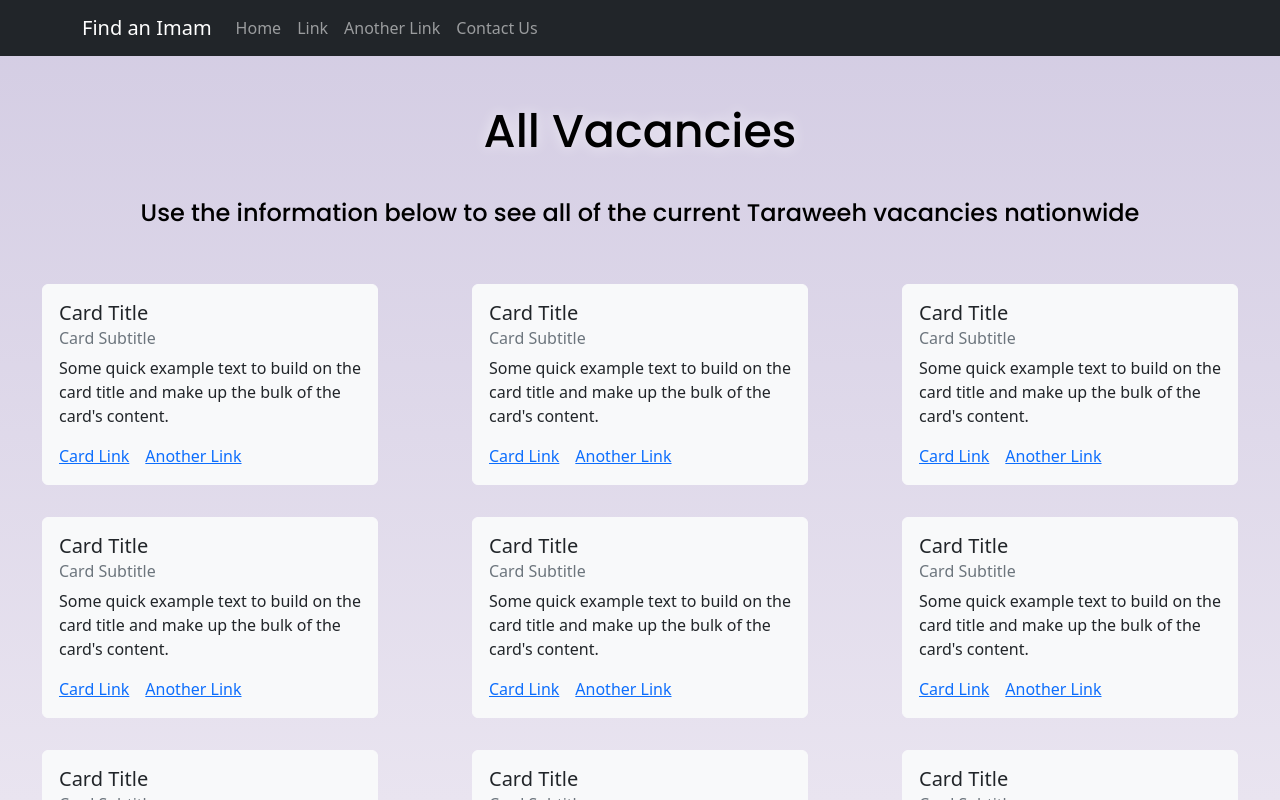
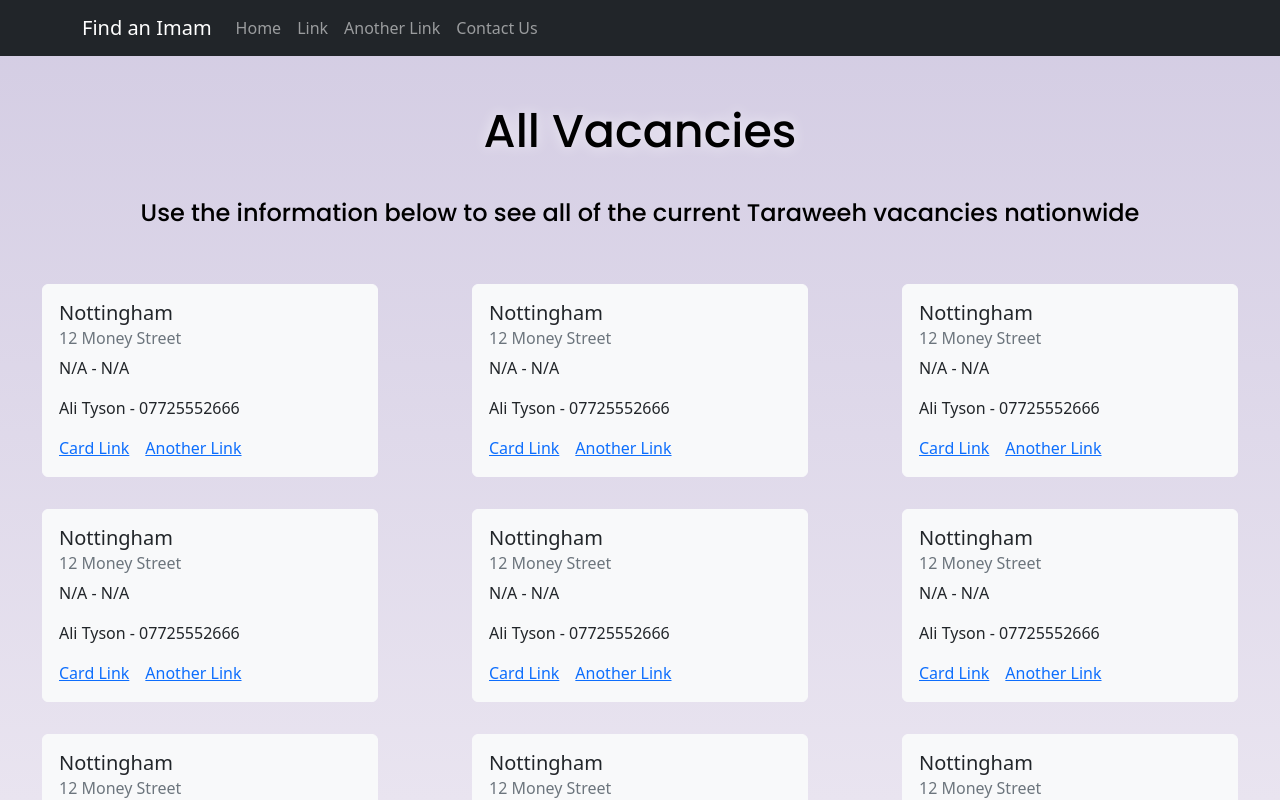
Before and after one commit to Faopaw/find-imam-taraweeh, a Next.js app: page / in a window 1280 px wide. Built offline with nearby package versions, Linux system fonts and the light colour scheme.

Commit message:
grid display improved

```diff
--- a/components/Vacancies.js
+++ b/components/Vacancies.js
@@ -2,18 +2,85 @@ import classes from "./Vacancies.module.css";
 import VacancyCard from "./VacancyCard";
 
 export default function Vacancies() {
+    const DUMMY_DATA = [
+        {
+            city: "Nottingham",
+            address : "12 Money Street",
+            requirements : "N/A",
+            contactname : "Ali Tyson",
+            contactnumber : "07725552666",
+            extradetails : "N/A"
+        },
+        {
+            city: "Birmingham",
+            address : "156662 Money Street",
+            requirements : "N/A",
+            contactname : "Ali Tyson",
+            contactnumber : "07725552666",
+            extradetails : "N/A"
+        },
+        {
+            city: "London",
+            address : "1222 Money Street",
+            requirements : "N/A",
+            contactname : "Ali Tyson",
+            contactnumber : "07725552666",
+            extradetails : "N/A"
+        },
+        {
+            city: "Birmingham",
+            address : "12 Money Street",
+            requirements : "N/A",
+            contactname : "Ali Tyson",
+            contactnumber : "07725552666",
+            extradetails : "N/A"
+        },
+        {
+            city: "Nottingham",
+            address : "12 Money Street",
+            requirements : "N/A",
+            contactname : "Ali Tyson",
+            contactnumber : "07725552666",
+            extradetails : "N/A"
+        },
+        {
+            city: "Birmingham",
+            address : "156662 Money Street",
+            requirements : "N/A",
+            contactname : "Ali Tyson",
+            contactnumber : "07725552666",
+            extradetails : "N/A"
+        },
+        {
+            city: "London",
+            address : "1222 Money Street",
+            requirements : "N/A",
+            contactname : "Ali Tyson",
+            contactnumber : "07725552666",
+            extradetails : "N/A"
+        },
+        {
+            city: "Birmingham",
+            address : "12 Money Street",
+            requirements : "N/A",
+            contactname : "Ali Tyson",
+            contactnumber : "07725552666",
+            extradetails : "N/A"
+        }
+    ];
+    const dummydata = DUMMY_DATA[0]
     return (
         <>
             <section className={classes.container}>
-                <VacancyCard/>
-                <VacancyCard/>
-                <VacancyCard/>
-                <VacancyCard/>
-                <VacancyCard/>
-                <VacancyCard/>
-                <VacancyCard/>
-                <VacancyCard/>
-                <VacancyCard/>
+                <VacancyCard dummydata = {dummydata}/>
+                <VacancyCard dummydata={dummydata}/>
+                <VacancyCard dummydata={dummydata}/>
+                <VacancyCard dummydata={dummydata}/>
+                <VacancyCard dummydata={dummydata}/>
+                <VacancyCard dummydata={dummydata}/>
+                <VacancyCard dummydata={dummydata}/>
+                <VacancyCard dummydata={dummydata}/>
+                <VacancyCard dummydata={dummydata}/>
             </section>
         </>
     )
--- a/components/Vacancies.module.css
+++ b/components/Vacancies.module.css
@@ -4,8 +4,9 @@
     align-items: center;
     justify-content: center;
 
-    grid-template-columns: repeat(1, 1fr);
-    grid-template-rows: repeat(8, 1fr);
+    /* grid-template-columns: repeat(1, 1fr); */
+    /* grid-template-rows: repeat(8, 1fr); */
+    grid-template-columns: repeat(auto-fit, minmax(300px, 1fr));
     grid-column-gap: 10px;
     grid-row-gap: 2rem;
 }
--- a/components/VacancyCard.js
+++ b/components/VacancyCard.js
@@ -1,18 +1,21 @@
 import classes from "./VacancyCard.module.css";
 import Card from "react-bootstrap/Card";
 
-function vacancyCard() {
+function vacancyCard(props) {
+    // const {city,address,requirements,contactname,contactnumber,extradetails} = props.dummydata;
   return (
     <>
-      <Card border="light" bg='light' text='dark' style={{ width: "80%" , "max-width" : "450px", justifySelf: "center"}}>
+      <Card border="light" bg='light' text='dark' style={{ width: "80%" , justifySelf: "center"}}>
         <Card.Body>
-          <Card.Title>Card Title</Card.Title>
+          <Card.Title>{props.dummydata.city}</Card.Title>
           <Card.Subtitle className="mb-2 text-muted">
-            Card Subtitle
+            {props.dummydata.address}
           </Card.Subtitle>
           <Card.Text>
-            Some quick example text to build on the card title and make up the
-            bulk of the card's content.
+            {props.dummydata.requirements} - {props.dummydata.extradetails}
+          </Card.Text>
+          <Card.Text>
+            {props.dummydata.contactname} - {props.dummydata.contactnumber}
           </Card.Text>
           <Card.Link href="#">Card Link</Card.Link>
           <Card.Link href="#">Another Link</Card.Link>
```
Also changed, not shown: public/dummydata.json (added, +8 -0 lines).
